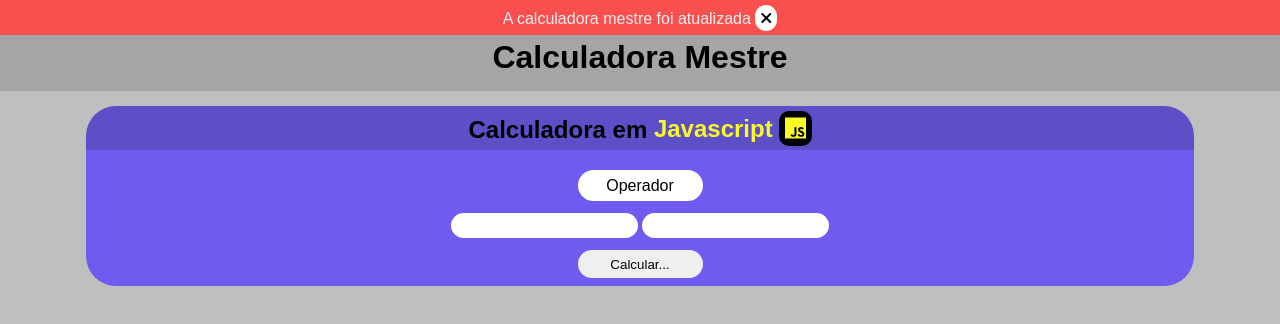
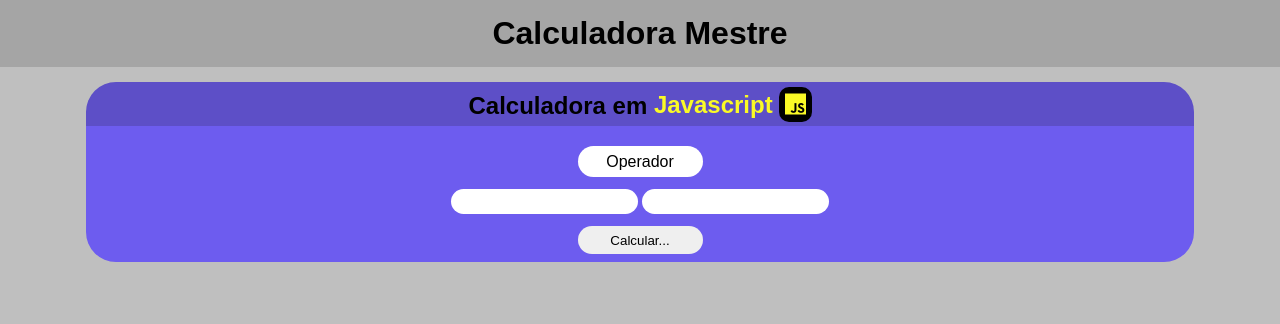
Before and after one commit to arthurferreira-dev/Calculadora-Mestre, a plain HTML site: page index.html in a window 1280 px wide. Drawn offline with Linux system fonts and the light colour scheme.

Commit message:
Remove section-alert

```diff
--- a/css/styles.css
+++ b/css/styles.css
@@ -112,7 +112,7 @@ p#res {
 }
 
 #alert {
-    display: block;
+    display: none;
     background-color: #fa4f4f;
     margin-top: -15px;
     padding: 4.5px;
@@ -120,7 +120,7 @@ p#res {
 }
 
 #alert > p {
-    display: inline-block;
+    display: none;
     color: #efefef;
     text-align: center;
 }
```
